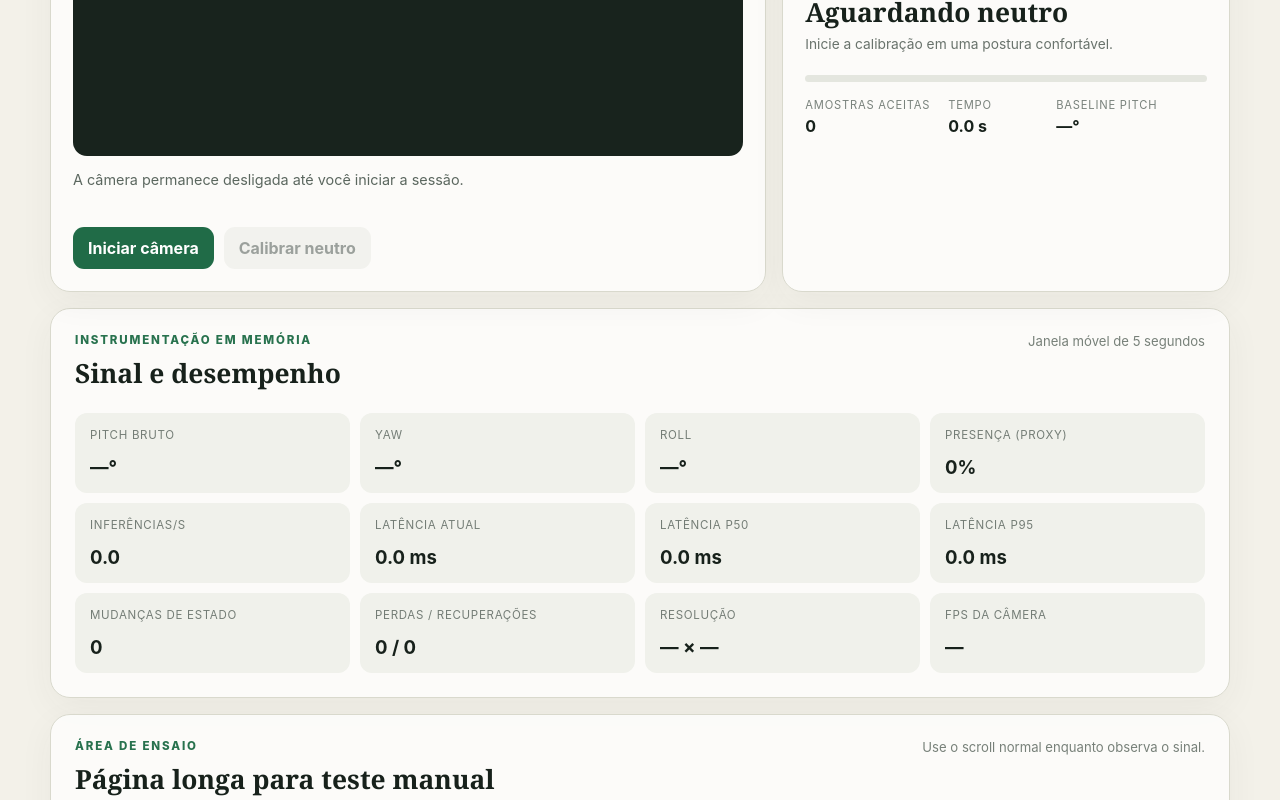
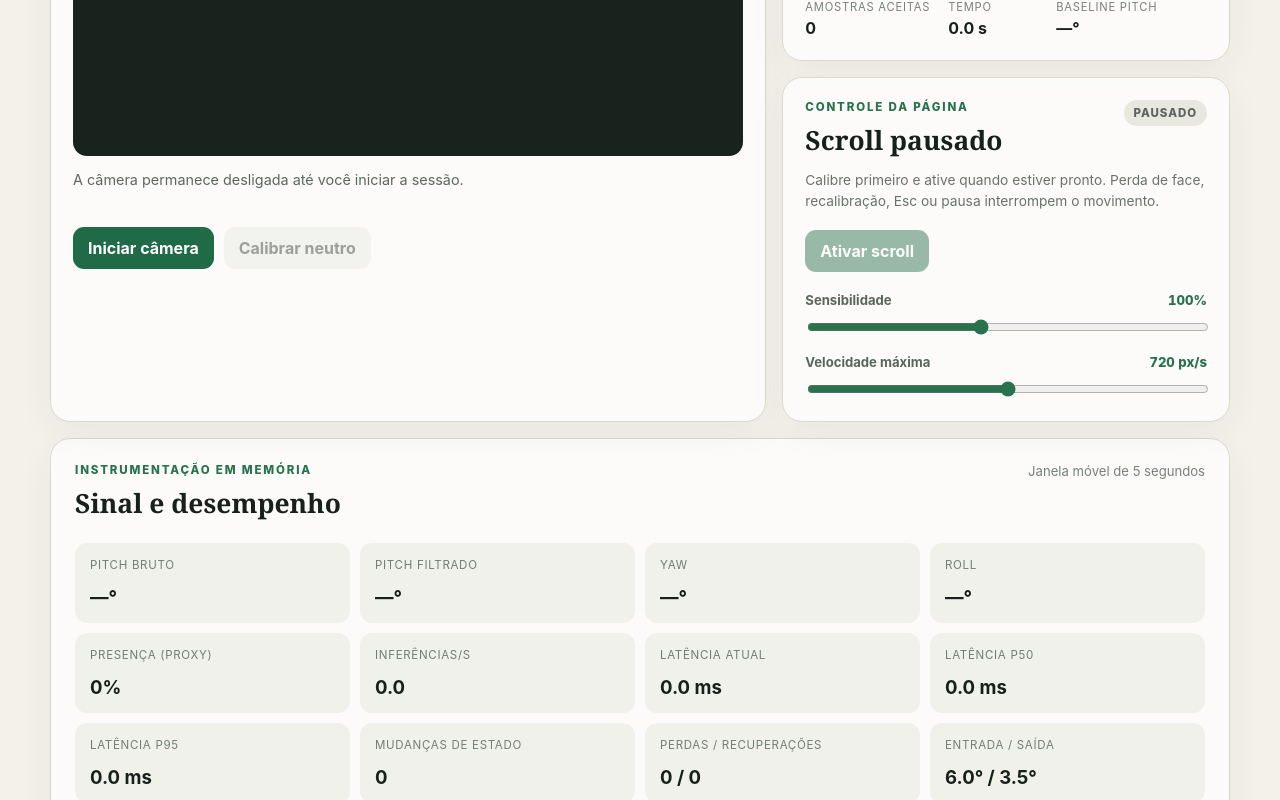
Before and after one commit to glaysonbsantos/cifras-scroll, a Vue app: page / in a window 1280 px wide. Shown: the part 700-1500 px from the top of the page. Built offline with nearby package versions, Linux system fonts and the light colour scheme.

Commit message:
feat: apply time-based hands-free scroll

```diff
--- a/src/App.vue
+++ b/src/App.vue
@@ -1,10 +1,10 @@
 <script setup lang="ts">
-import { computed, onBeforeUnmount, reactive, ref } from 'vue'
+import { computed, onBeforeUnmount, onMounted, reactive, ref } from 'vue'
 import {
   NeutralCalibrator,
   type CalibrationSnapshot,
 } from './core/calibration'
-import { interpretGesture } from './core/gestureInterpreter'
+import { GestureInterpreter } from './core/gestureInterpreter'
 import { MetricsTracker } from './core/metrics'
 import type {
   HeadPoseSample,
@@ -16,6 +16,7 @@ import {
   type CameraDetails,
 } from './vision/cameraPipeline'
 import type { DetectionFrame } from './vision/facePoseDetector'
+import { TimeBasedScroller } from './web/timeBasedScroller'
 
 type SessionStatus = 'IDLE' | 'STARTING' | 'RUNNING' | 'ERROR'
 
@@ -24,8 +25,18 @@ const status = ref<SessionStatus>('IDLE')
 const statusMessage = ref('A câmera permanece desligada até você iniciar a sessão.')
 const sample = ref<HeadPoseSample | null>(null)
 const facePresent = ref(false)
+const controlEnabled = ref(false)
+const sensitivity = ref(100)
+const maximumSpeed = ref(720)
 const cameraDetails = ref<CameraDetails>({ width: null, height: null, frameRate: null })
-const intent = ref<ScrollIntent>({ action: 'NEUTRAL', intensity: 0, relativePitch: 0 })
+const intent = ref<ScrollIntent>({
+  action: 'NEUTRAL',
+  intensity: 0,
+  relativePitch: 0,
+  filteredPitch: null,
+  pendingAction: null,
+  dwellProgress: 0,
+})
 const calibration = ref<CalibrationSnapshot>({
   status: 'IDLE',
   baseline: null,
@@ -44,7 +55,9 @@ const metrics = reactive<InferenceMetrics>({
 })
 
 const calibrator = new NeutralCalibrator()
+const interpreter = new GestureInterpreter()
 const metricsTracker = new MetricsTracker()
+const scroller = new TimeBasedScroller()
 
 const pipeline = new CameraPipeline({
   onFrame: handleFrame,
@@ -56,9 +69,14 @@ const pipeline = new CameraPipeline({
 
 const isRunning = computed(() => status.value === 'RUNNING')
 const isCalibrating = computed(() => calibration.value.status === 'COLLECTING')
+const canEnableControl = computed(() => isRunning.value && calibration.value.status === 'CALIBRATED')
 const calibrationProgress = computed(() =>
   Math.min(100, (calibration.value.elapsedMs / 5_000) * 100),
 )
+const thresholds = computed(() => {
+  sensitivity.value
+  return interpreter.getThresholds()
+})
 const intentLabel = computed(() => ({
   UP: 'Para cima',
   DOWN: 'Para baixo',
@@ -79,6 +97,7 @@ async function startSession(): Promise<void> {
 
   try {
     await pipeline.start(video.value)
+    interpreter.reset()
     status.value = 'RUNNING'
     statusMessage.value = 'Sessão ativa. Calibre a posição neutra para interpretar movimentos.'
   } catch {
@@ -87,19 +106,52 @@ async function startSession(): Promise<void> {
 }
 
 function stopSession(): void {
+  disableControl()
   pipeline.stop(video.value ?? undefined)
   status.value = 'IDLE'
   statusMessage.value = 'Sessão encerrada e câmera liberada.'
   sample.value = null
   facePresent.value = false
-  intent.value = { action: 'NEUTRAL', intensity: 0, relativePitch: 0 }
+  intent.value = interpreter.reset()
   calibration.value = calibrator.reset()
 }
 
 function startCalibration(): void {
   if (!isRunning.value) return
+  disableControl()
   calibration.value = calibrator.start(performance.now())
-  intent.value = { action: 'NEUTRAL', intensity: 0, relativePitch: 0 }
+  intent.value = interpreter.reset()
+  statusMessage.value = 'Recalibrando. Mantenha uma postura confortável e estável.'
+}
+
+function enableControl(): void {
+  if (!canEnableControl.value) return
+  intent.value = interpreter.reset()
+  scroller.stop()
+  controlEnabled.value = true
+  statusMessage.value = 'Scroll por movimento ativo. Pressione Esc ou use o botão fixo para pausar.'
+}
+
+function disableControl(message?: string): void {
+  controlEnabled.value = false
+  scroller.stop()
+  if (message) statusMessage.value = message
+}
+
+function updateSensitivity(): void {
+  interpreter.setSensitivity(sensitivity.value)
+  intent.value = interpreter.reset()
+  scroller.stop()
+}
+
+function updateMaximumSpeed(): void {
+  scroller.setMaximumSpeed(maximumSpeed.value)
+}
+
+function handleKeydown(event: KeyboardEvent): void {
+  if (event.key === 'Escape' && controlEnabled.value) {
+    disableControl('Scroll pausado pela tecla Esc. A câmera continua ativa.')
+  }
 }
 
 function handleFrame(frame: DetectionFrame): void {
@@ -107,6 +159,7 @@ function handleFrame(frame: DetectionFrame): void {
   facePresent.value = frame.facePresent
 
   if (isCalibrating.value) {
+    const previousCalibrationStatus = calibration.value.status
     calibration.value = calibrator.add(
       frame.sample ?? {
         pitch: 0,
@@ -116,9 +169,23 @@ function handleFrame(frame: DetectionFrame): void {
         timestamp: frame.timestamp,
       },
     )
+    if (
+      previousCalibrationStatus === 'COLLECTING' &&
+      calibration.value.status === 'CALIBRATED'
+    ) {
+      intent.value = interpreter.reset()
+      statusMessage.value = 'Calibração concluída. Ative o scroll quando estiver pronto.'
+    }
   }
 
-  intent.value = interpretGesture(frame.sample, calibrator.getBaseline())
+  intent.value = interpreter.update(frame.sample, calibrator.getBaseline())
+
+  if (controlEnabled.value && (!frame.sample || frame.sample.confidence < 0.5)) {
+    disableControl('Face perdida: scroll pausado imediatamente. Reative quando estiver enquadrado.')
+  } else if (controlEnabled.value) {
+    scroller.setIntent(intent.value)
+  }
+
   metricsTracker.record(
     frame.timestamp,
     frame.latencyMs,
@@ -129,8 +196,9 @@ function handleFrame(frame: DetectionFrame): void {
 }
 
 function handlePipelineError(error: Error): void {
+  disableControl()
   status.value = 'ERROR'
-  intent.value = { action: 'NEUTRAL', intensity: 0, relativePitch: 0 }
+  intent.value = interpreter.reset()
 
   if (error.name === 'NotAllowedError') {
     statusMessage.value = 'Acesso à câmera negado. Autorize o vídeo no navegador e tente novamente.'
@@ -147,17 +215,26 @@ function number(value: number | null | undefined, digits = 1): string {
   return value == null ? '—' : value.toFixed(digits)
 }
 
-onBeforeUnmount(() => pipeline.dispose(video.value ?? undefined))
+onMounted(() => {
+  scroller.setMaximumSpeed(maximumSpeed.value)
+  window.addEventListener('keydown', handleKeydown)
+})
+
+onBeforeUnmount(() => {
+  scroller.stop()
+  pipeline.dispose(video.value ?? undefined)
+  window.removeEventListener('keydown', handleKeydown)
+})
 </script>
 
 <template>
   <main class="shell">
     <header class="hero">
       <div>
-        <p class="eyebrow">POC local · Fase 1</p>
+        <p class="eyebrow">POC local · Fase 2</p>
         <h1>Cifras Scroll</h1>
         <p class="hero-copy">
-          Laboratório para observar pose da cabeça e intenção de movimento antes de aplicar qualquer scroll automático.
+          Controle de scroll estabilizado por pose da cabeça, com ativação explícita e parada segura.
         </p>
       </div>
       <div class="privacy-note">
@@ -207,15 +284,21 @@ onBeforeUnmount(() => pipeline.dispose(video.value ?? undefined))
           </span>
           <div>
             <h2>{{ intentLabel }}</h2>
-            <p>O scroll automático permanece desativado nesta fase.</p>
+            <p v-if="intent.pendingAction">
+              Confirmando gesto para {{ intent.pendingAction === 'UP' ? 'cima' : 'baixo' }}…
+            </p>
+            <p v-else-if="controlEnabled">A intenção está controlando o scroll desta página.</p>
+            <p v-else>A intenção é exibida, mas o scroll está pausado.</p>
           </div>
         </div>
         <div class="intensity-track" aria-label="Intensidade da intenção">
           <span :style="{ width: `${intent.intensity * 100}%` }"></span>
         </div>
         <dl class="compact-stats">
+          <div><dt>Pitch filtrado</dt><dd>{{ number(intent.filteredPitch) }}°</dd></div>
           <div><dt>Pitch relativo</dt><dd>{{ number(intent.relativePitch) }}°</dd></div>
           <div><dt>Intensidade</dt><dd>{{ number(intent.intensity * 100, 0) }}%</dd></div>
+          <div><dt>Dwell</dt><dd>{{ number(intent.dwellProgress * 100, 0) }}%</dd></div>
         </dl>
       </article>
 
@@ -232,6 +315,51 @@ onBeforeUnmount(() => pipeline.dispose(video.value ?? undefined))
           <div><dt>Baseline pitch</dt><dd>{{ number(calibration.baseline?.pitch) }}°</dd></div>
         </dl>
       </article>
+
+      <article class="control-card panel">
+        <div class="panel-heading">
+          <div>
+            <p class="section-label">Controle da página</p>
+            <h2>{{ controlEnabled ? 'Scroll ativo' : 'Scroll pausado' }}</h2>
+          </div>
+          <span class="status-pill" :class="controlEnabled ? 'status-running' : ''">
+            {{ controlEnabled ? 'Ativo' : 'Pausado' }}
+          </span>
+        </div>
+        <p class="control-help">
+          Calibre primeiro e ative quando estiver pronto. Perda de face, recalibração, Esc ou pausa interrompem o movimento.
+        </p>
+        <div class="button-row control-actions">
+          <button v-if="!controlEnabled" class="button primary" :disabled="!canEnableControl" @click="enableControl">
+            Ativar scroll
+          </button>
+          <button v-else class="button danger" @click="disableControl('Scroll pausado. A câmera continua ativa.')">
+            Pausar scroll
+          </button>
+        </div>
+        <label class="range-control">
+          <span><strong>Sensibilidade</strong><output>{{ sensitivity }}%</output></span>
+          <input
+            v-model.number="sensitivity"
+            type="range"
+            min="70"
+            max="140"
+            step="5"
+            @input="updateSensitivity"
+          >
+        </label>
+        <label class="range-control">
+          <span><strong>Velocidade máxima</strong><output>{{ maximumSpeed }} px/s</output></span>
+          <input
+            v-model.number="maximumSpeed"
+            type="range"
+            min="240"
+            max="1200"
+            step="40"
+            @input="updateMaximumSpeed"
+          >
+        </label>
+      </article>
     </section>
 
     <section class="diagnostics" aria-labelledby="diagnostics-title">
@@ -245,6 +373,7 @@ onBeforeUnmount(() => pipeline.dispose(video.value ?? undefined))
 
       <div class="metric-grid">
         <article class="metric"><span>Pitch bruto</span><strong>{{ number(sample?.pitch) }}°</strong></article>
+        <article class="metric"><span>Pitch filtrado</span><strong>{{ number(intent.filteredPitch) }}°</strong></article>
         <article class="metric"><span>Yaw</span><strong>{{ number(sample?.yaw) }}°</strong></article>
         <article class="metric"><span>Roll</span><strong>{{ number(sample?.roll) }}°</strong></article>
         <article class="metric"><span>Presença (proxy)</span><strong>{{ facePresent ? '100%' : '0%' }}</strong></article>
@@ -254,6 +383,7 @@ onBeforeUnmount(() => pipeline.dispose(video.value ?? undefined))
         <article class="metric"><span>Latência p95</span><strong>{{ number(metrics.latencyP95Ms) }} ms</strong></article>
         <article class="metric"><span>Mudanças de estado</span><strong>{{ metrics.stateChanges }}</strong></article>
         <article class="metric"><span>Perdas / recuperações</span><strong>{{ metrics.faceLosses }} / {{ metrics.faceRecoveries }}</strong></article>
+        <article class="metric"><span>Entrada / saída</span><strong>{{ number(thresholds.entryDegrees) }}° / {{ number(thresholds.exitDegrees) }}°</strong></article>
         <article class="metric"><span>Resolução</span><strong>{{ cameraDetails.width ?? '—' }} × {{ cameraDetails.height ?? '—' }}</strong></article>
         <article class="metric"><span>FPS da câmera</span><strong>{{ number(cameraDetails.frameRate) }}</strong></article>
       </div>
@@ -263,9 +393,9 @@ onBeforeUnmount(() => pipeline.dispose(video.value ?? undefined))
       <div class="section-heading">
         <div>
           <p class="section-label">Área de ensaio</p>
-          <h2 id="reading-title">Página longa para teste manual</h2>
+          <h2 id="reading-title">Página longa para teste de scroll</h2>
         </div>
-        <span>Use o scroll normal enquanto observa o sinal.</span>
+        <span>Ative o controle, incline a cabeça e retorne ao neutro para parar.</span>
       </div>
 
       <article class="song-sheet">
@@ -277,5 +407,9 @@ onBeforeUnmount(() => pipeline.dispose(video.value ?? undefined))
         </p>
       </article>
     </section>
+
+    <button v-if="controlEnabled" class="emergency-stop" @click="disableControl('Scroll pausado. A câmera continua ativa.')">
+      Pausar scroll <span>Esc</span>
+    </button>
   </main>
 </template>
--- a/src/styles.css
+++ b/src/styles.css
@@ -22,7 +22,7 @@ button { font: inherit; }
 .workspace { display: grid; grid-template-columns: 1.6fr 1fr; gap: 16px; }
 .panel, .diagnostics, .reading-area { background: rgba(255,255,255,.75); border: 1px solid #d9d9cd; border-radius: 20px; box-shadow: 0 10px 35px rgba(54, 64, 57, .05); }
 .panel { padding: 22px; }
-.camera-card { grid-row: span 2; }
+.camera-card { grid-row: span 3; }
 .panel-heading, .section-heading { display: flex; justify-content: space-between; align-items: start; gap: 20px; }
 .panel h2, .section-heading h2 { margin: 0; font-family: Georgia, serif; font-size: 1.65rem; }
 .status-pill { padding: 6px 10px; border-radius: 999px; background: #e8e8e1; color: #5c655f; font-size: .72rem; font-weight: 800; text-transform: uppercase; letter-spacing: .08em; }
@@ -44,6 +44,13 @@ button { font: inherit; }
 .button.primary { background: #206b47; color: white; }
 .button.secondary { background: #e7e8e1; color: #26342c; }
 .button.danger { background: #9b4035; color: white; }
+
+.control-help { margin: 12px 0 18px; color: #69736c; font-size: .86rem; line-height: 1.5; }
+.control-actions { margin-bottom: 20px; }
+.range-control { display: grid; gap: 9px; margin-top: 17px; }
+.range-control > span { display: flex; justify-content: space-between; gap: 16px; color: #59655d; font-size: .82rem; }
+.range-control output { color: #28724e; font-variant-numeric: tabular-nums; font-weight: 800; }
+.range-control input { width: 100%; accent-color: #28724e; cursor: pointer; }
 
 .intent-card { border-left: 5px solid #a7afa9; }
 .intent-up { border-left-color: #3279b8; }
@@ -68,6 +75,8 @@ button { font: inherit; }
 .song-sheet { width: min(720px, 100%); margin: 48px auto 0; font-family: Georgia, serif; line-height: 1.65; }
 .song-sheet p { display: grid; gap: 4px; margin: 0 0 46px; }
 .chords { color: #a2572d; font-family: ui-monospace, SFMono-Regular, Menlo, monospace; font-size: .86rem; font-weight: 800; }
+.emergency-stop { position: fixed; z-index: 10; right: 22px; bottom: 22px; display: flex; align-items: center; gap: 12px; padding: 13px 16px; border: 0; border-radius: 14px; background: #9b4035; color: white; box-shadow: 0 10px 30px rgba(80, 25, 19, .26); cursor: pointer; font: inherit; font-weight: 800; }
+.emergency-stop span { padding: 3px 6px; border: 1px solid rgba(255,255,255,.45); border-radius: 5px; font-size: .68rem; letter-spacing: .05em; }
 
 @media (max-width: 820px) {
   .hero { align-items: start; flex-direction: column; }
--- /dev/null
+++ b/src/web/timeBasedScroller.ts
@@ -0,0 +1,77 @@
+import type { ScrollIntent } from '../core/types'
+
+type RequestFrame = (callback: FrameRequestCallback) => number
+type CancelFrame = (handle: number) => void
+type ScrollBy = (deltaY: number) => void
+
+const MAX_FRAME_INTERVAL_MS = 50
+
+export class TimeBasedScroller {
+  private intent: ScrollIntent = {
+    action: 'NEUTRAL',
+    intensity: 0,
+    relativePitch: 0,
+    filteredPitch: null,
+    pendingAction: null,
+    dwellProgress: 0,
+  }
+  private maximumSpeedPixelsPerSecond = 720
+  private animationFrameId: number | null = null
+  private previousTimestamp: number | null = null
+
+  constructor(
+    private readonly scrollBy: ScrollBy = (deltaY) => window.scrollBy({ top: deltaY, behavior: 'auto' }),
+    private readonly requestFrame: RequestFrame = requestAnimationFrame,
+    private readonly cancelFrame: CancelFrame = cancelAnimationFrame,
+  ) {}
+
+  setIntent(intent: ScrollIntent): void {
+    this.intent = intent
+
+    if (intent.action === 'NEUTRAL' || intent.intensity <= 0) {
+      this.stop()
+      return
+    }
+
+    if (this.animationFrameId === null) {
+      this.previousTimestamp = null
+      this.animationFrameId = this.requestFrame((timestamp) => this.tick(timestamp))
+    }
+  }
+
+  setMaximumSpeed(pixelsPerSecond: number): void {
+    this.maximumSpeedPixelsPerSecond = Math.max(0, pixelsPerSecond)
+  }
+
+  stop(): void {
+    if (this.animationFrameId !== null) this.cancelFrame(this.animationFrameId)
+    this.animationFrameId = null
+    this.previousTimestamp = null
+  }
+
+  private tick(timestamp: number): void {
+    this.animationFrameId = null
+
+    if (this.intent.action === 'NEUTRAL' || this.intent.intensity <= 0) {
+      this.previousTimestamp = null
+      return
+    }
+
+    if (this.previousTimestamp !== null) {
+      const elapsedMs = Math.min(
+        MAX_FRAME_INTERVAL_MS,
+        Math.max(0, timestamp - this.previousTimestamp),
+      )
+      const direction = this.intent.action === 'DOWN' ? 1 : -1
+      const distance = direction
+        * this.maximumSpeedPixelsPerSecond
+        * this.intent.intensity
+        * (elapsedMs / 1_000)
+
+      this.scrollBy(distance)
+    }
+
+    this.previousTimestamp = timestamp
+    this.animationFrameId = this.requestFrame((nextTimestamp) => this.tick(nextTimestamp))
+  }
+}
```
Also changed, not shown: 1 other file (tests, documents, lock files or other folders).
